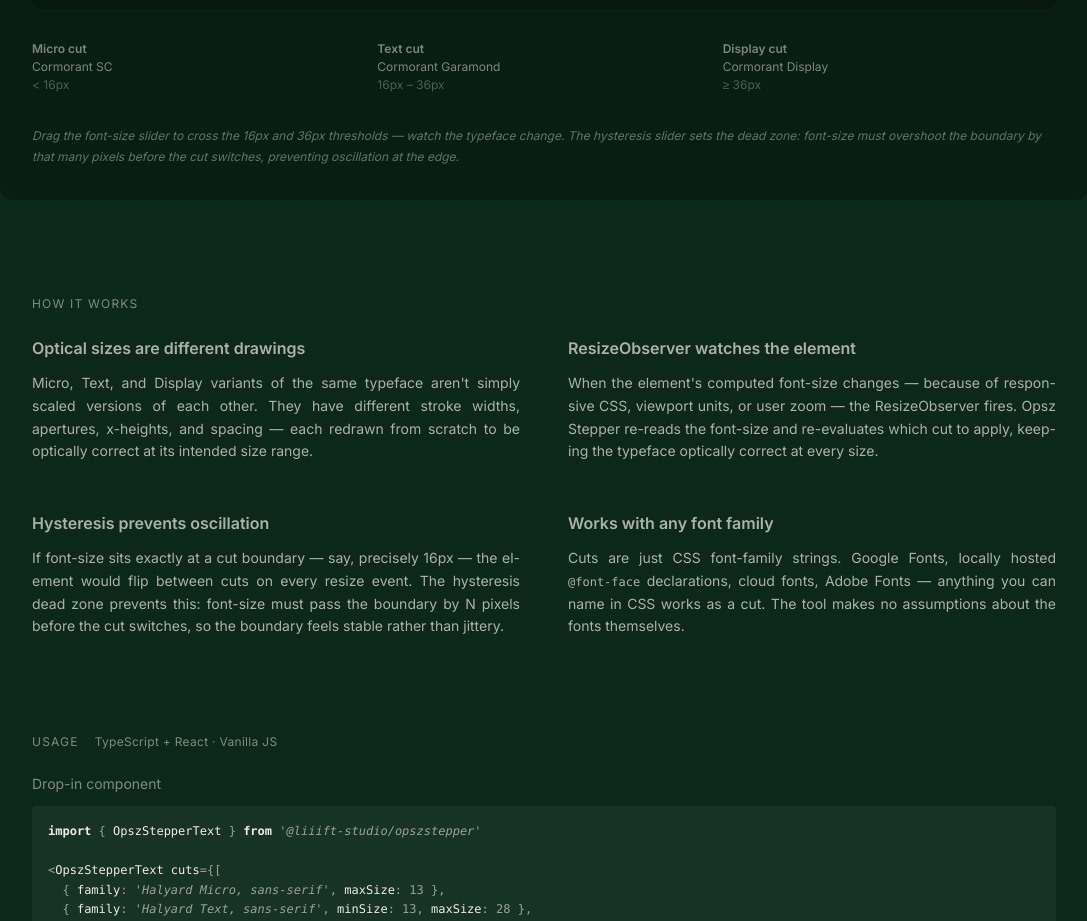
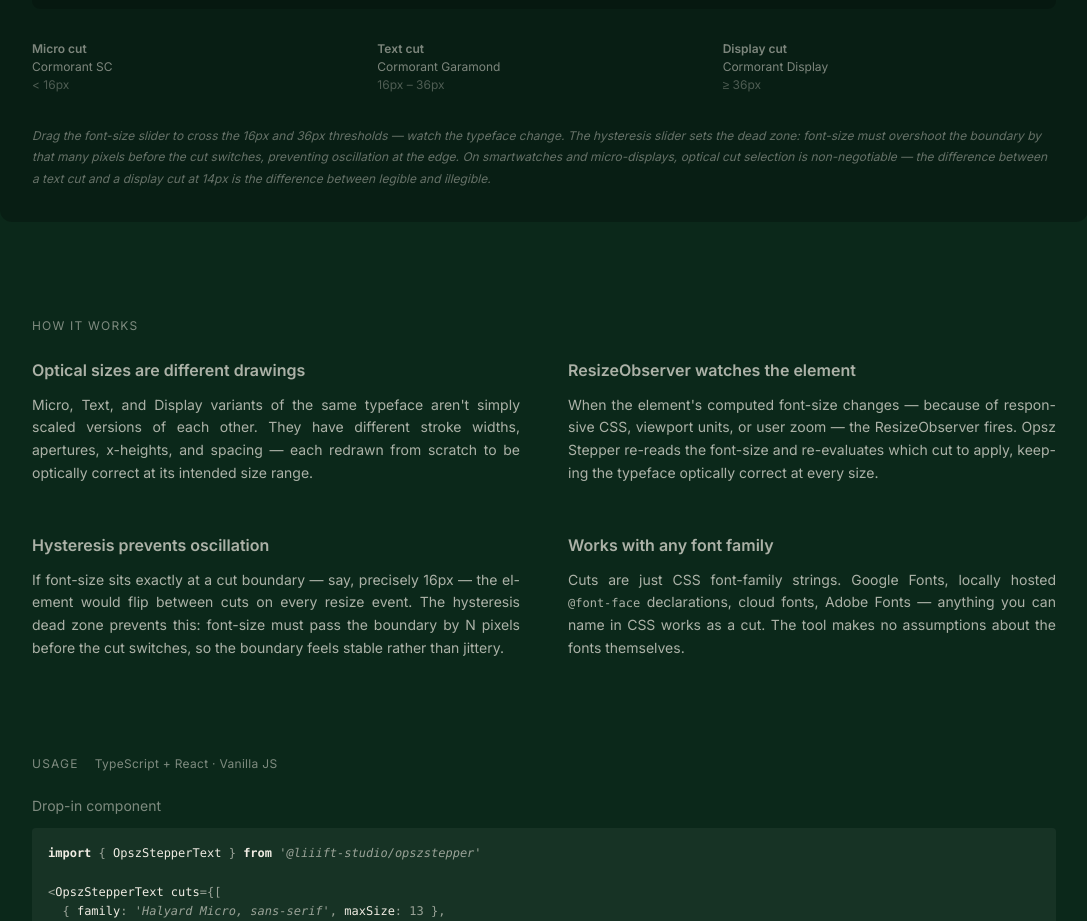
Before and after one commit to Liiift-Studio/opszStepper, a Next.js app in the folder site/: page / in a window 1280 px wide. Shown: the part 1060-1981 px from the top of the page, without its empty margins (96-1183 px from the left). Built offline with nearby package versions, Linux system fonts and the light colour scheme; a web font is replaced by a local one.

Commit message:
Add smartwatch context to opszStepper demo caption

```diff
--- a/site/src/components/Demo.tsx
+++ b/site/src/components/Demo.tsx
@@ -344,7 +344,7 @@ export default function Demo() {
 						: gyroMode
 						? 'Tilt device toward you for smaller sizes, upright for larger.'
 						: 'On smart glasses, AR-anchored text at 20 cm appears huge — at 2 m it appears tiny. The Distance slider simulates how far away the text is: as distance grows, the apparent size shrinks and opszStepper swaps to a finer optical cut.'
-					: 'Drag the font-size slider to cross the 16px and 36px thresholds — watch the typeface change. The hysteresis slider sets the dead zone: font-size must overshoot the boundary by that many pixels before the cut switches, preventing oscillation at the edge.'}
+					: 'Drag the font-size slider to cross the 16px and 36px thresholds — watch the typeface change. The hysteresis slider sets the dead zone: font-size must overshoot the boundary by that many pixels before the cut switches, preventing oscillation at the edge. On smartwatches and micro-displays, optical cut selection is non-negotiable — the difference between a text cut and a display cut at 14px is the difference between legible and illegible.'}
 			</p>
 		</div>
 	)
```
